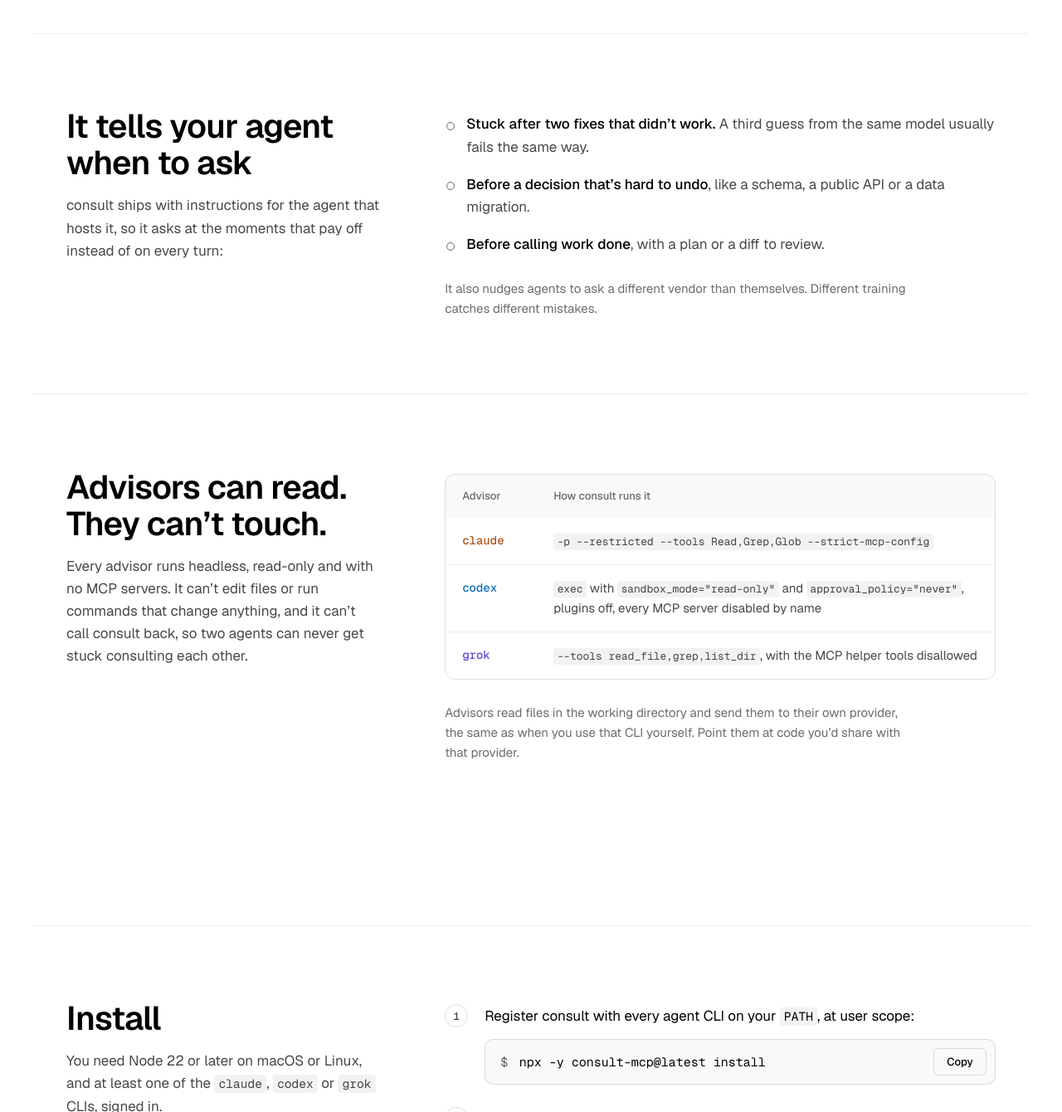
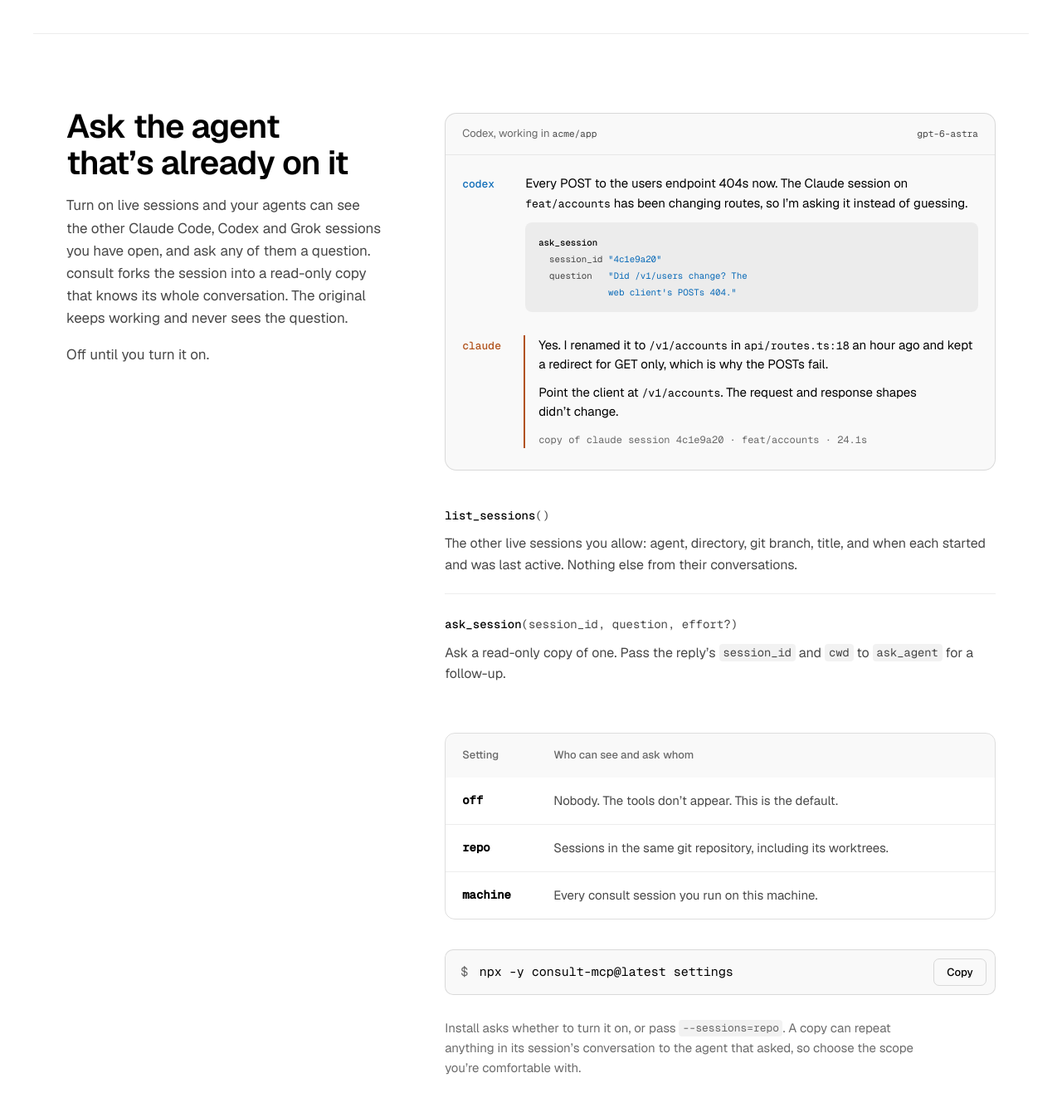
Before and after one commit to neelsatyavolu/consult, a website: page site/index.html in a window 1280 px wide. Shown: the part 1460-2800 px from the top of the page at 83% size. Drawn offline with nearby package versions, Linux system fonts and the light colour scheme.

Commit message:
docs: landing page covers live sessions

```diff
--- a/site/index.html
+++ b/site/index.html
@@ -4,7 +4,7 @@
   <meta charset="utf-8">
   <meta name="viewport" content="width=device-width, initial-scale=1">
   <title>consult — a second opinion for your coding agents</title>
-  <meta name="description" content="An open-source MCP server that lets Claude Code, Codex and Grok ask each other for advice through the CLIs you're already signed in to. No API keys.">
+  <meta name="description" content="An open-source MCP server that lets Claude Code, Codex and Grok ask each other for advice through the CLIs you're already signed in to, including the sessions you already have running. No API keys.">
   <meta name="theme-color" content="#000000" media="(prefers-color-scheme: dark)">
   <meta name="theme-color" content="#ffffff" media="(prefers-color-scheme: light)">
   <link rel="canonical" href="https://consult.n3el.dev/">
@@ -38,6 +38,7 @@
     </a>
     <nav class="nav-links" aria-label="Primary">
       <a href="#tools">Tools</a>
+      <a href="#sessions">Live sessions</a>
       <a href="#containment">Safety</a>
       <a href="#install">Install</a>
       <a class="nav-gh" href="https://github.com/neelsatyavolu/consult">
@@ -130,6 +131,73 @@
       </dl>
     </section>
 
+    <section id="sessions" class="section wrap" aria-labelledby="sessions-title">
+      <div class="section-head">
+        <h2 id="sessions-title">Ask the agent that’s already on it</h2>
+        <p>Turn on live sessions and your agents can see the other Claude Code, Codex and Grok sessions you have open, and ask any of them a question. consult forks the session into a read-only copy that knows its whole conversation. The original keeps working and never sees the question.</p>
+        <p>Off until you turn it on.</p>
+      </div>
+
+      <figure class="thread sessions-thread" aria-label="Example: Codex asks a live Claude Code session what it changed">
+        <figcaption class="thread-head">
+          <span>Codex, working in <span class="mono">acme/app</span></span>
+          <span class="thread-model mono">gpt-6-astra</span>
+        </figcaption>
+
+        <ol class="turns">
+          <li class="turn turn-codex-ask">
+            <span class="speaker">codex</span>
+            <div class="body">
+              <p>Every POST to the users endpoint 404s now. The Claude session on <span class="mono">feat/accounts</span> has been changing routes, so I’m asking it instead of guessing.</p>
+              <pre class="call"><code><span class="fn">ask_session</span>
+  session_id <span class="str">"4c1e9a20"</span>
+  question   <span class="str">"Did /v1/users change? The
+             web client's POSTs 404."</span></code></pre>
+            </div>
+          </li>
+
+          <li class="turn turn-claude-reply">
+            <span class="speaker">claude</span>
+            <div class="body">
+              <p>Yes. I renamed it to <span class="mono">/v1/accounts</span> in <span class="mono">api/routes.ts:18</span> an hour ago and kept a redirect for GET only, which is why the POSTs fail.</p>
+              <p>Point the client at <span class="mono">/v1/accounts</span>. The request and response shapes didn’t change.</p>
+              <p class="meta mono">copy of claude session 4c1e9a20 · feat/accounts · 24.1s</p>
+            </div>
+          </li>
+        </ol>
+      </figure>
+
+      <dl class="tools">
+        <div class="tool">
+          <dt><code><span class="fn">list_sessions</span>()</code></dt>
+          <dd>The other live sessions you allow: agent, directory, git branch, title, and when each started and was last active. Nothing else from their conversations.</dd>
+        </div>
+        <div class="tool">
+          <dt><code><span class="fn">ask_session</span>(session_id, question, effort?)</code></dt>
+          <dd>Ask a read-only copy of one. Pass the reply’s <code>session_id</code> and <code>cwd</code> to <code>ask_agent</code> for a follow-up.</dd>
+        </div>
+      </dl>
+
+      <div class="table-scroll" role="region" aria-label="Live session settings" tabindex="0">
+        <table class="flags">
+          <thead>
+            <tr><th scope="col">Setting</th><th scope="col">Who can see and ask whom</th></tr>
+          </thead>
+          <tbody>
+            <tr><th scope="row">off</th><td>Nobody. The tools don’t appear. This is the default.</td></tr>
+            <tr><th scope="row">repo</th><td>Sessions in the same git repository, including its worktrees.</td></tr>
+            <tr><th scope="row">machine</th><td>Every consult session you run on this machine.</td></tr>
+          </tbody>
+        </table>
+      </div>
+
+      <div class="command" data-copy-wrap>
+        <code><span class="prompt" aria-hidden="true">$</span> npx -y consult-mcp@latest settings</code>
+        <button class="copy" type="button" data-copy="npx -y consult-mcp@latest settings" hidden>Copy</button>
+      </div>
+      <p class="aside">Install asks whether to turn it on, or pass <code>--sessions=repo</code>. A copy can repeat anything in its session’s conversation to the agent that asked, so choose the scope you’re comfortable with.</p>
+    </section>
+
     <section class="section wrap" aria-labelledby="when-title">
       <div class="section-head">
         <h2 id="when-title">It tells your agent when to ask</h2>
@@ -171,6 +239,7 @@
         </table>
       </div>
       <p class="aside">Advisors read files in the working directory and send them to their own provider, the same as when you use that CLI yourself. Point them at code you’d share with that provider.</p>
+      <p class="aside">Copies of live sessions get the same flags, forked with <code>--resume &lt;id&gt; --fork-session</code> (<code>exec fork</code> for Codex), so the original session’s transcript is only read.</p>
     </section>
 
     <section id="install" class="section wrap" aria-labelledby="install-title">
@@ -181,7 +250,7 @@
 
       <ol class="steps">
         <li>
-          <p>Register consult with every agent CLI on your <code>PATH</code>, at user scope:</p>
+          <p>Register consult with every agent CLI on your <code>PATH</code>, at user scope. In a terminal it also asks whether to turn on <a href="#sessions">live sessions</a>:</p>
           <div class="command" data-copy-wrap>
             <code><span class="prompt" aria-hidden="true">$</span> npx -y consult-mcp@latest install</code>
             <button class="copy" type="button" data-copy="npx -y consult-mcp@latest install" hidden>Copy</button>
@@ -215,7 +284,8 @@
       </div>
       <pre class="shell"><code><span class="prompt">$</span> consult ask codex --model gpt-6-astra "Is the retry logic in src/sync.ts safe?"
 <span class="prompt">$</span> consult ask codex --resume &lt;session_id&gt; "What would you change first?"
-<span class="prompt">$</span> consult agents</code></pre>
+<span class="prompt">$</span> consult agents
+<span class="prompt">$</span> consult settings</code></pre>
     </section>
   </main>
 
--- a/site/styles.css
+++ b/site/styles.css
@@ -415,23 +415,42 @@
   overflow-wrap: anywhere;
 }
 
-/* One orchestrated moment: the consult plays out once on load. */
+/* Live sessions: Codex asks, and a copy of the Claude session answers on a rule in its own color. */
+.sessions-thread {
+  margin-top: 36px;
+}
+
+.turn-codex-ask .speaker {
+  color: var(--codex);
+}
+
+.turn-claude-reply .speaker {
+  color: var(--claude);
+}
+
+.turn-claude-reply .body {
+  border-left: 2px solid var(--claude);
+  padding-left: 16px;
+  margin-left: -2px;
+}
+
+/* One orchestrated moment: the hero consult plays out once on load. */
 @media (prefers-reduced-motion: no-preference) {
-  .turn {
+  .hero .turn {
     opacity: 0;
     animation: turn-in 520ms cubic-bezier(0.2, 0.7, 0.2, 1) forwards;
   }
 
-  .turn:nth-child(1) { animation-delay: 250ms; }
-  .turn:nth-child(2) { animation-delay: 1250ms; }
-  .turn:nth-child(3) { animation-delay: 3100ms; }
-  .turn:nth-child(4) { animation-delay: 4100ms; }
+  .hero .turn:nth-child(1) { animation-delay: 250ms; }
+  .hero .turn:nth-child(2) { animation-delay: 1250ms; }
+  .hero .turn:nth-child(3) { animation-delay: 3100ms; }
+  .hero .turn:nth-child(4) { animation-delay: 4100ms; }
 
-  .pulse {
+  .hero .pulse {
     animation: pulse 1s ease-in-out 1250ms 2, settle 300ms ease 3100ms forwards;
   }
 
-  .turn-codex .body {
+  .hero .turn-codex .body {
     border-left-color: transparent;
     animation: rule-in 700ms ease 3300ms forwards;
   }
@@ -493,6 +512,10 @@
   max-width: 40em;
   color: var(--fg-3);
   font-size: 15px;
+}
+
+.aside code {
+  white-space: nowrap;
 }
 
 /* Tools */
@@ -763,7 +786,8 @@
     padding: 12px 16px;
   }
 
-  .turn-codex .body {
+  .turn-codex .body,
+  .turn-claude-reply .body {
     margin-left: 0;
     padding-left: 14px;
   }
```
